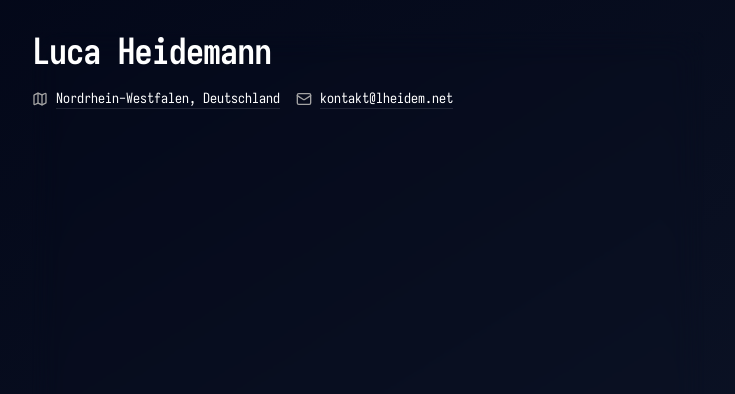
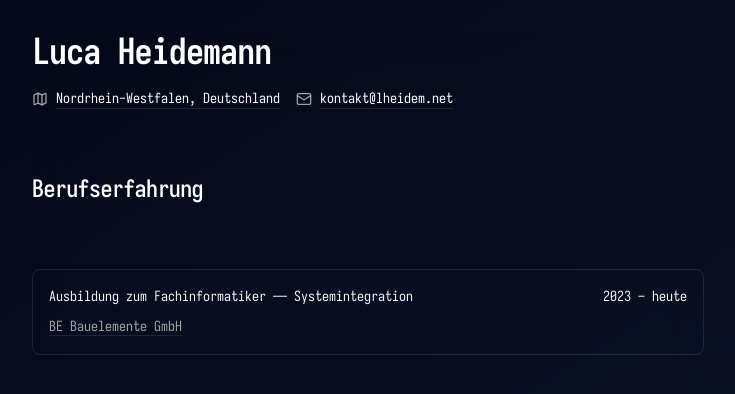
Before and after one commit to lheidem-edu/lheidem.net, a Next.js app: page / in a window 1280 px wide. Shown: the top 394 px of the page, without its empty margins (272-1007 px from the left). Built offline with nearby package versions, Linux system fonts and the light colour scheme.

Commit message:
Add work experience with current apprenticeship

```diff
--- a/src/app/page.tsx
+++ b/src/app/page.tsx
@@ -1,10 +1,10 @@
-import { Mail, Map } from "lucide-react";
+import { Globe, Mail, Map } from "lucide-react";
 
 export default function Page() {
     return (
         <div className="flex min-h-svh bg-gradient-to-br from-slate-950 to-slate-900 p-8 text-white">
             <div className="mx-auto flex w-full max-w-2xl flex-col gap-y-16 rounded-lg backdrop-blur-lg">
-                <div className="flex flex-col gap-y-6">
+                <div className="flex flex-col gap-y-16">
                     <header className="flex flex-col gap-y-4">
                         <h1 className="text-4xl font-bold tracking-tight">
                             Luca Heidemann
@@ -33,6 +33,35 @@ export default function Page() {
                             </div>
                         </div>
                     </header>
+
+                    <section className="flex flex-col gap-y-16">
+                        <h2 className="text-2xl font-semibold tracking-tight">
+                            Berufserfahrung
+                        </h2>
+
+                        <div className="flex w-full flex-col gap-y-2 rounded-lg border border-white/10 p-4">
+                            <div className="flex flex-col justify-between gap-y-2 md:flex-row md:items-center md:gap-x-2">
+                                <h3 className="text-sm text-neutral-100">
+                                    Ausbildung zum Fachinformatiker &mdash;
+                                    Systemintegration
+                                </h3>
+                                <span className="text-sm text-neutral-100">
+                                    2023 &ndash; heute
+                                </span>
+                            </div>
+
+                            <div>
+                                <a
+                                    href="https://be-fenster-tueren.de/"
+                                    target="_blank"
+                                    rel="noopener noreferrer"
+                                    className="border-b border-white/10 text-sm text-neutral-400 transition-colors hover:border-rose-600 focus:border-rose-600 focus:outline-none"
+                                >
+                                    BE Bauelemente GmbH
+                                </a>
+                            </div>
+                        </div>
+                    </section>
                 </div>
             </div>
         </div>
```
